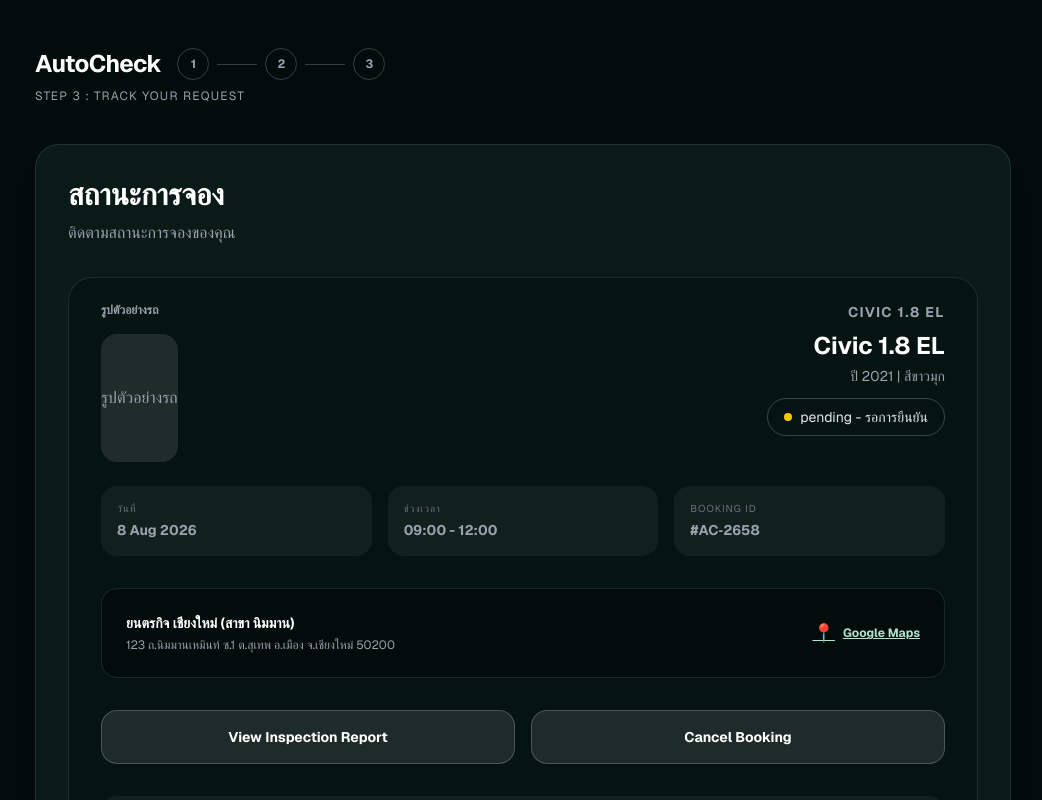
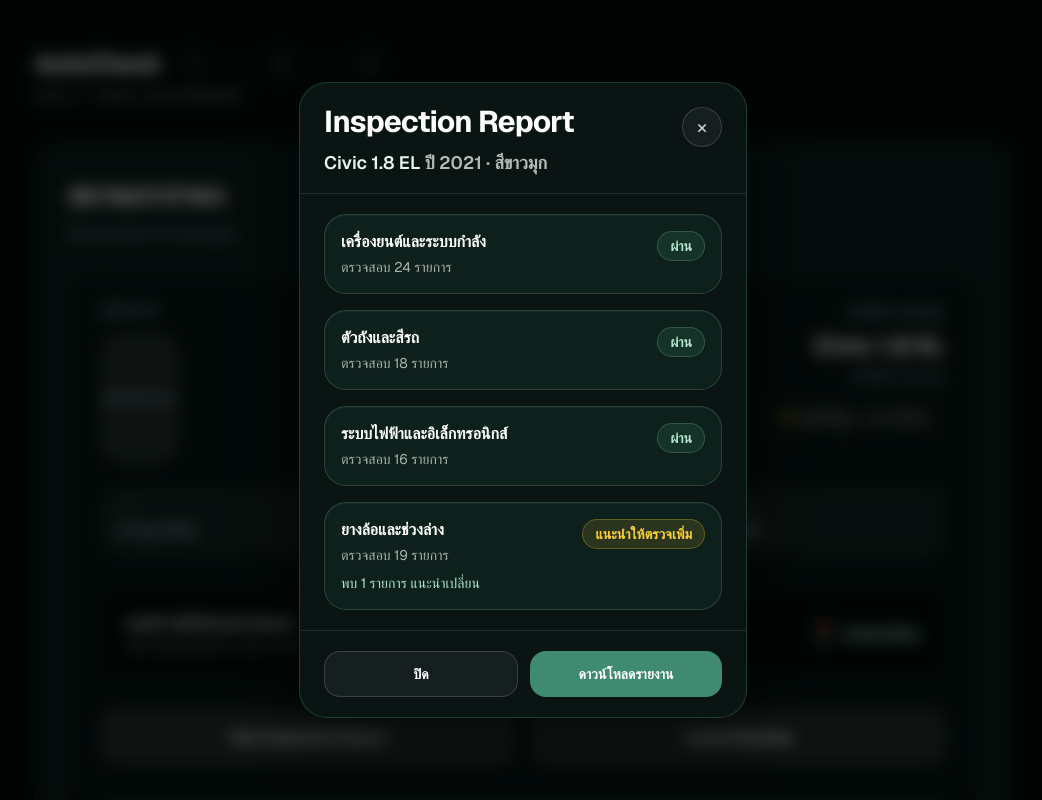
Before and after one commit to markalovv/car, a Next.js app in the folder carsv/: page /autoCheck/check02 in a window 1280 px wide. Both pictures are taken after a click on the button "View Inspection Report". Shown: the top 800 px of the page, without its empty margins (117-1159 px from the left). Built offline with nearby package versions, Linux system fonts and the light colour scheme.

Commit message:
ทําPopupแล้ว

```diff
--- a/carsv/app/autoCheck/check02/page.jsx
+++ b/carsv/app/autoCheck/check02/page.jsx
@@ -1,6 +1,10 @@
-import React from 'react';
+"use client";
+
+import React, { useState } from 'react';
+import Popup from '../check03/Popup';
 
 export default function BookingStep3() {
+  const [isPopupOpen, setIsPopupOpen] = useState(false);
   return (
     <main className="min-h-screen bg-[#020D0B] text-white font-sans">
       <div className="max-w-5xl mx-auto px-6 py-12">
@@ -84,9 +88,10 @@
                 </div>
 
                 <div className="mt-8 grid grid-cols-1 sm:grid-cols-2 gap-4">
-                  <button className="w-full rounded-2xl border border-white/20 bg-white/10 py-4 font-bold text-sm hover:bg-white/15 transition">
-                    View Inspection Report
-                  </button>
+                <button onClick={() => setIsPopupOpen(true)} className="w-full rounded-2xl border border-white/20 bg-white/10 py-4 font-bold text-sm hover:bg-white/15 transition">
+                  View Inspection Report
+                </button>
+
                   <button className="w-full rounded-2xl border border-white/20 bg-white/10 py-4 font-bold text-sm hover:bg-white/15 transition">
                     Cancel Booking
                   </button>
@@ -129,6 +134,7 @@
                   <button className="w-full sm:w-auto flex-1 rounded-2xl border border-white/20 bg-[#408A71] py-4 font-bold text-sm hover:bg-[#4aa47e] transition">
                     ✓ Back to Step 1
                   </button>
+                  <Popup isOpen={isPopupOpen} onClose={() => setIsPopupOpen(false)} />
                 </div>
               </div>
             </div>
--- /dev/null
+++ b/carsv/app/autoCheck/check03/Popup.jsx
@@ -0,0 +1,111 @@
+"use client";
+
+import React from "react";
+
+const inspectionItems = [
+  {
+    title: "เครื่องยนต์และระบบกำลัง",
+    subtitle: "ตรวจสอบ 24 รายการ",
+    status: "ผ่าน",
+    note: "",
+    warning: false,
+  },
+  {
+    title: "ตัวถังและสีรถ",
+    subtitle: "ตรวจสอบ 18 รายการ",
+    status: "ผ่าน",
+    note: "",
+    warning: false,
+  },
+  {
+    title: "ระบบไฟฟ้าและอิเล็กทรอนิกส์",
+    subtitle: "ตรวจสอบ 16 รายการ",
+    status: "ผ่าน",
+    note: "",
+    warning: false,
+  },
+  {
+    title: "ยางล้อและช่วงล่าง",
+    subtitle: "ตรวจสอบ 19 รายการ",
+    status: "แนะนำให้ตรวจเพิ่ม",
+    note: "พบ 1 รายการ แนะนำเปลี่ยน",
+    warning: true,
+  },
+];
+
+export default function Popup({ isOpen, onClose }) {
+  if (!isOpen) return null;
+
+  return (
+    <div className="fixed inset-0 z-50 flex items-center justify-center bg-black/55 px-4 py-6 backdrop-blur-sm">
+      <div className="relative w-full max-w-md rounded-[28px] border border-[#408A71]/35 bg-[#091413] text-white shadow-[0_20px_80px_rgba(0,0,0,0.45)]">
+        {/* top bar */}
+        <div className="flex items-start justify-between border-b border-white/10 px-6 pt-6 pb-4">
+          <div>
+            <h2 className="text-[30px] font-bold leading-none tracking-tight">
+              Inspection Report
+            </h2>
+            <p className="mt-3 text-lg font-semibold text-[#E7F5EE]">
+              Civic 1.8 EL <span className="text-white/70">ปี 2021 · สีขาวมุก</span>
+            </p>
+          </div>
+
+          <button
+            onClick={onClose}
+            className="flex h-10 w-10 items-center justify-center rounded-full border border-white/15 bg-white/5 text-xl text-white/80 transition hover:bg-white/10 hover:text-white"
+          >
+            ×
+          </button>
+        </div>
+
+        {/* body */}
+        <div className="space-y-4 px-6 py-5">
+          {inspectionItems.map((item) => (
+            <div
+              key={item.title}
+              className="rounded-[22px] border border-[#B0E4CC]/18 bg-[#285A48]/18 px-4 py-4 shadow-[inset_0_1px_0_rgba(255,255,255,0.03)]"
+            >
+              <div className="flex items-start justify-between gap-4">
+                <div className="min-w-0">
+                  <h3 className="text-base font-bold leading-snug text-white">
+                    {item.title}
+                  </h3>
+                  <p className="mt-1 text-sm text-white/65">{item.subtitle}</p>
+
+                  {item.note && (
+                    <p className="mt-2 text-sm text-[#B0E4CC]">{item.note}</p>
+                  )}
+                </div>
+
+                <div
+                  className={[
+                    "shrink-0 rounded-full px-3 py-1 text-sm font-semibold",
+                    item.warning
+                      ? "border border-amber-300/25 bg-amber-300/12 text-amber-300"
+                      : "border border-[#B0E4CC]/20 bg-[#408A71]/18 text-[#B0E4CC]",
+                  ].join(" ")}
+                >
+                  {item.status}
+                </div>
+              </div>
+            </div>
+          ))}
+        </div>
+
+        {/* footer */}
+        <div className="flex gap-3 border-t border-white/10 px-6 py-5">
+          <button
+            onClick={onClose}
+            className="flex-1 rounded-2xl border border-white/15 bg-white/5 py-3 text-sm font-bold text-white transition hover:bg-white/10"
+          >
+            ปิด
+          </button>
+
+          <button className="flex-1 rounded-2xl bg-[#408A71] py-3 text-sm font-bold text-white transition hover:bg-[#4c9c80]">
+            ดาวน์โหลดรายงาน
+          </button>
+        </div>
+      </div>
+    </div>
+  );
+}
```
